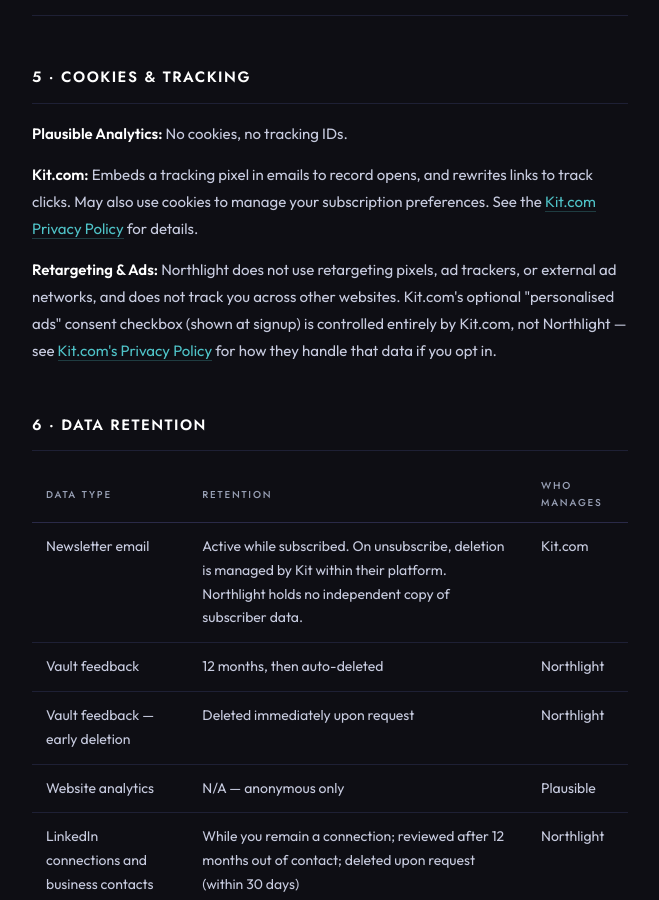
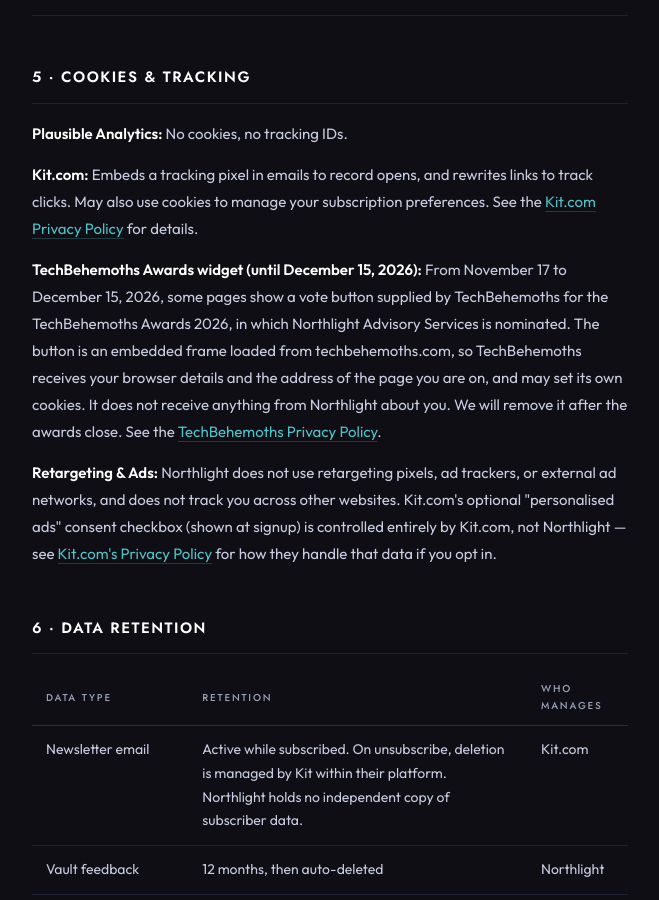
Before and after one commit to elizabethlemoine33-commits/bynorthlight-site, a Jekyll site: the page built from northlight-privacy.html, in a window 1280 px wide and 900 px high, scrolled down 6657 px. Shown: the whole window, without its empty margins (310-969 px from the left). Built offline with Jekyll 4.4.1, drawn with Linux system fonts in a browser that asks for light colours; a script that is not in the unit is left out; some of the changed text lies outside the part shown.

Commit message:
Privacy policy: disclose TechBehemoths vote widget until Dec 15, 2026
Co-Authored-By: Claude Sonnet 5.5 <noreply@anthropic.com>

```diff
--- a/northlight-privacy.html
+++ b/northlight-privacy.html
@@ -210,7 +210,7 @@ head_extra: |
 <main id="main-content">
 
   <h1 class="page-title">Northlight Privacy Policy</h1>
-  <p class="page-meta">Effective Date: May 21, 2026 &nbsp;·&nbsp; Last Updated: November 11, 2026</p>
+  <p class="page-meta">Effective Date: May 21, 2026 &nbsp;·&nbsp; Last Updated: November 17, 2026</p>
   <div class="aurora-line" role="presentation"></div>
 
   <!-- 1. WHO WE ARE -->
@@ -402,6 +402,7 @@ head_extra: |
     <h2 id="cookies">5 · Cookies &amp; Tracking</h2>
     <p><strong>Plausible Analytics:</strong> No cookies, no tracking IDs.</p>
     <p><strong>Kit.com:</strong> Embeds a tracking pixel in emails to record opens, and rewrites links to track clicks. May also use cookies to manage your subscription preferences. See the <a href="https://kit.com/privacy">Kit.com Privacy Policy</a> for details.</p>
+    <p><strong>TechBehemoths Awards widget (until December 15, 2026):</strong> From November 17 to December 15, 2026, some pages show a vote button supplied by TechBehemoths for the TechBehemoths Awards 2026, in which Northlight Advisory Services is nominated. The button is an embedded frame loaded from techbehemoths.com, so TechBehemoths receives your browser details and the address of the page you are on, and may set its own cookies. It does not receive anything from Northlight about you. We will remove it after the awards close. See the <a href="https://techbehemoths.com/privacy-policy">TechBehemoths Privacy Policy</a>.</p>
     <p><strong>Retargeting &amp; Ads:</strong> Northlight does not use retargeting pixels, ad trackers, or external ad networks, and does not track you across other websites. Kit.com's optional "personalised ads" consent checkbox (shown at signup) is controlled entirely by Kit.com, not Northlight — see <a href="https://kit.com/privacy">Kit.com's Privacy Policy</a> for how they handle that data if you opt in.</p>
   </section>
 
```
